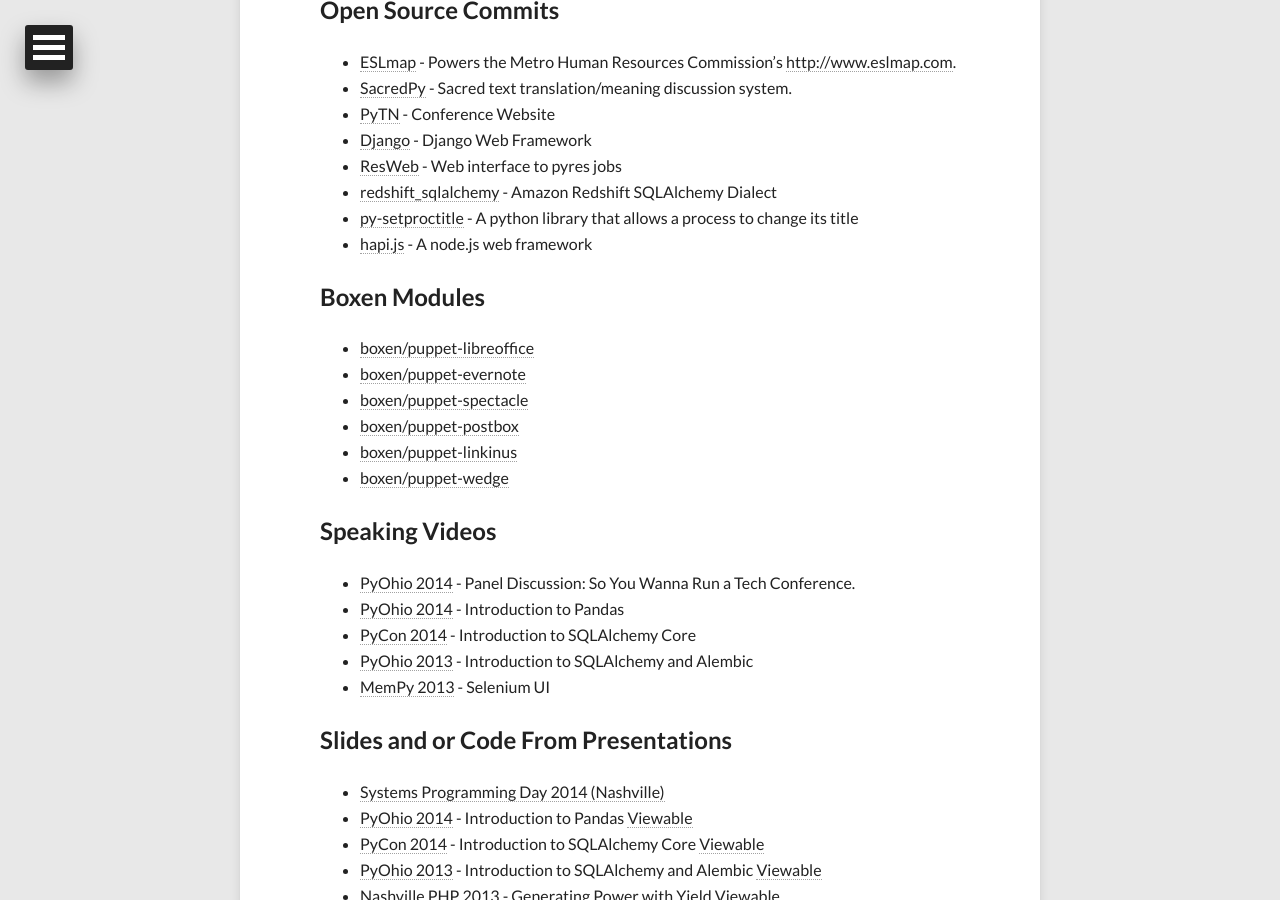
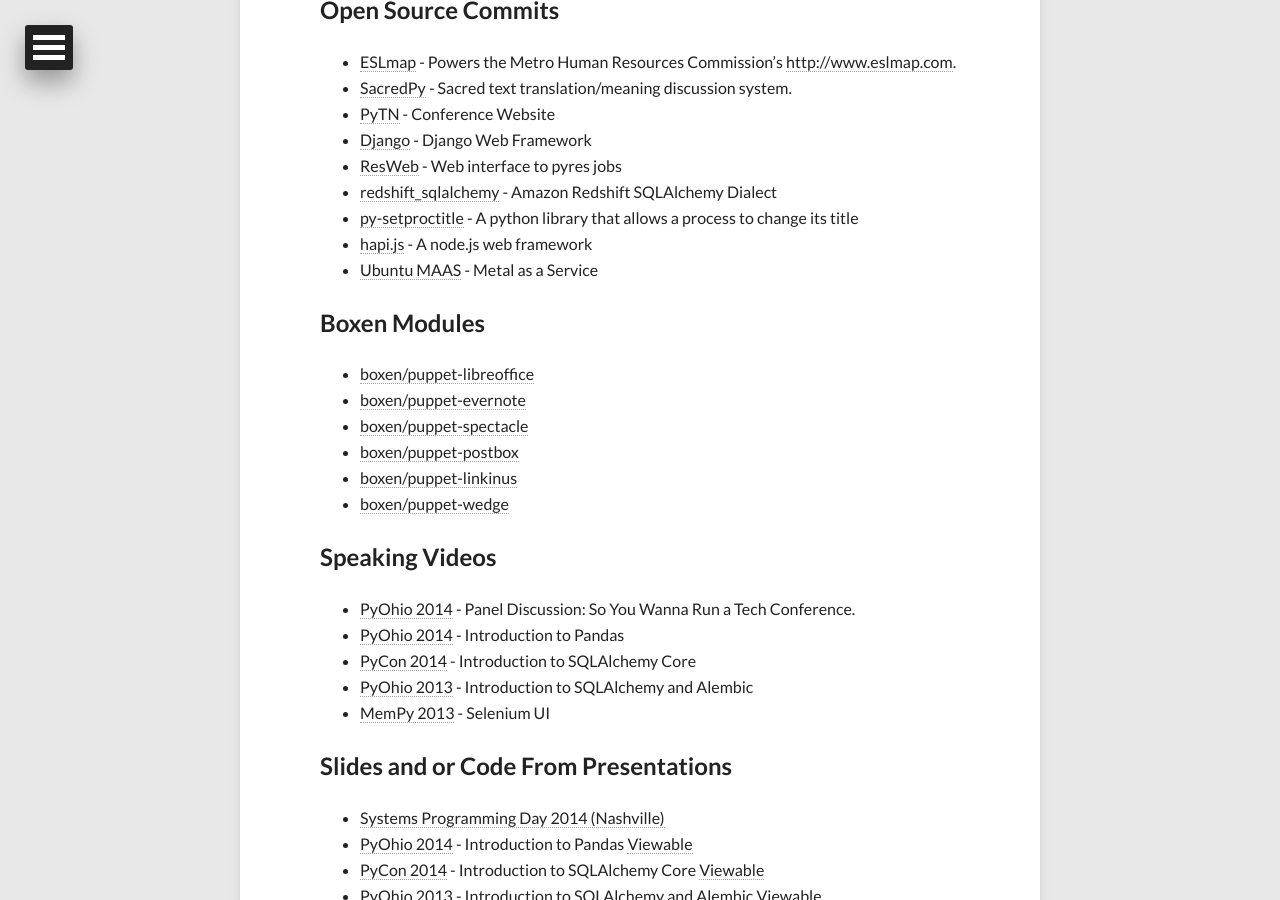
Before and after one commit to jasonamyers/jasonamyers.github.com, a Jekyll site: the page built from about.md, in a window 1280 px wide and 900 px high, scrolled down 883 px. Built offline with Jekyll 4.4.1, drawn with Linux system fonts in a browser that asks for light colours; nearby versions of some CDN libraries.

Commit message:
Added ubuntu commit
Signed-off-by: Jason Myers <jason@jasonamyers.com>

```diff
--- a/about.md
+++ b/about.md
@@ -34,6 +34,7 @@
 * [py-setproctitle](https://github.com/dvarrazzo/py-setproctitle) - A python library that
 allows a process to change its title
 * [hapi.js](https://github.com/hapijs/hapi/) - A node.js web framework
+* [Ubuntu MAAS](https://maas.ubuntu.com/) - Metal as a Service
 
 ## Boxen Modules
 * [boxen/puppet-libreoffice](https://github.com/boxen/puppet-libreoffice)
```
